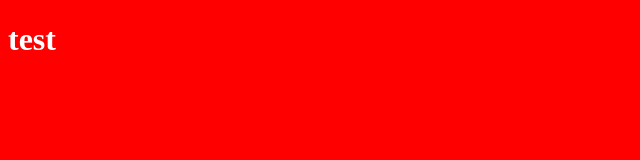
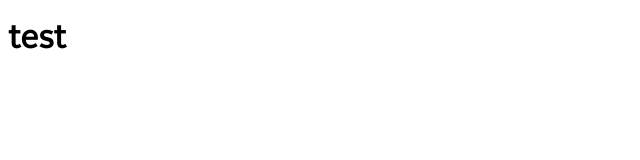
Before and after one commit to tmclean85/redstamp-technical-test, a website: page public/index.html in a window 1280 px wide. Shown: the whole page, without its empty margins (0-640 px from the left). Drawn offline with Linux system fonts and the light colour scheme.

Commit message:
Wire up sass partials, begin creating variables and mixins

```diff
--- /dev/null
+++ b/scss/partials/_fonts.scss
@@ -0,0 +1,6 @@
+@font-face {
+  font-family: 'alright-sans';
+  src: url('../../assets/fonts/alright-sans/AlrightSans-Regular.otf');
+  font-weight: normal;
+  font-style: normal;
+}
--- /dev/null
+++ b/scss/partials/_main.scss
@@ -0,0 +1,6 @@
+body {
+  h1 {
+    color: black;
+    font-family: $font__heading_main;
+  }
+}
--- /dev/null
+++ b/scss/partials/_mixins.scss
@@ -0,0 +1,17 @@
+@mixin mobile {
+  @media (max-width: 540px) {
+    @content;
+  }
+}
+
+@mixin tablet {
+  @media (min-width: 541px) and (max-width: 800px) {
+    @content;
+  }
+}
+
+@mixin desktop {
+  @media (min-width: 801px) {
+    @content;
+  }
+}
--- /dev/null
+++ b/scss/partials/_variables.scss
@@ -0,0 +1 @@
+$font__heading_main: 'alright-sans', sans-serif;
--- a/scss/styles.scss
+++ b/scss/styles.scss
@@ -1,7 +1,4 @@
-body {
-  background-color: red;
-
-  h1 {
-    color: white;
-  }
-}
+@import "partials/variables";
+@import "partials/mixins";
+@import "partials/fonts";
+@import "partials/main";
```
Also changed, not shown: public/css/style.css (deleted), public/css/styles.css.
